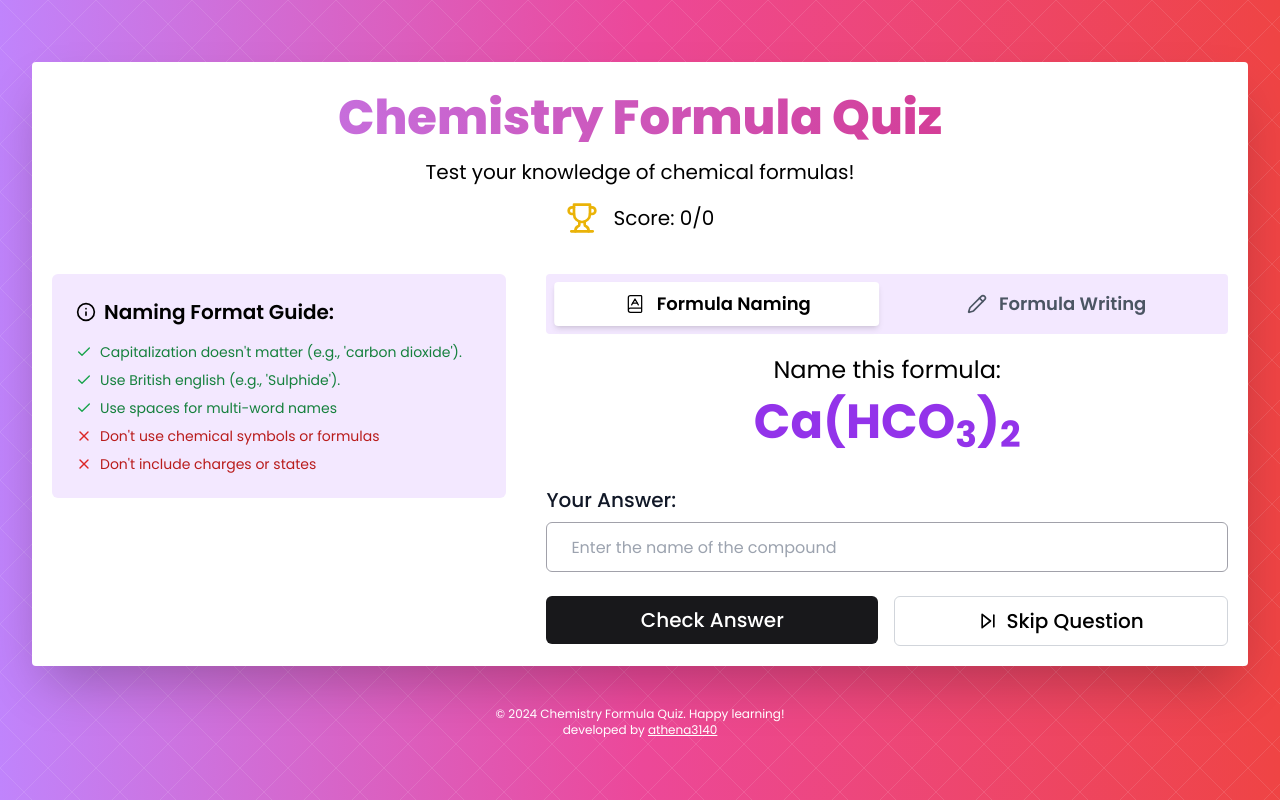
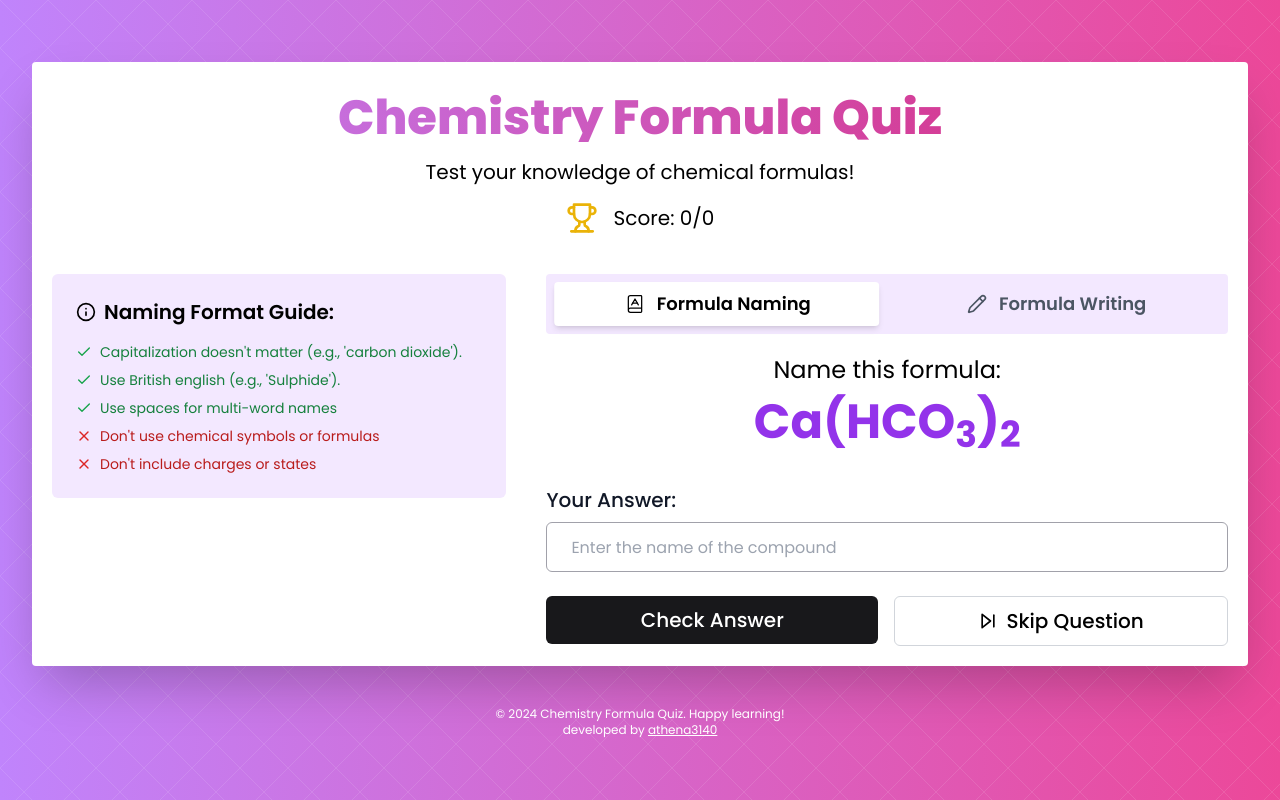
Before and after one commit to athena3140/name-that-formula, a Vue app: page / in a window 1280 px wide. Built offline with nearby package versions, Linux system fonts and the light colour scheme.

Commit message:
add dynamic layout

```diff
--- a/src/App.vue
+++ b/src/App.vue
@@ -1,135 +1,24 @@
 <template>
-	<div class="container w-full mx-auto lg:p-8 p-2 py-10 min-h-dvh flex items-center justify-center flex-col">
-		<div class="w-full shadow-2xl card bg-white rounded p-5">
-			<div class="text-center">
-				<h1
-					class="md:text-5xl text-4xl mt-3 font-extrabold leading-normal text-transparent bg-clip-text bg-gradient-to-r from-purple-400 to-pink-600">
-					Chemistry Formula Quiz
-				</h1>
-				<p class="md:text-xl text-sm md:my-4">Test your knowledge of chemical formulas!</p>
-				<div class="flex items-center justify-center space-x-4 md:text-xl text-base mt-2">
-					<TrophyIcon class="text-yellow-500 md:h-8 md:w-8 w-5 h-5" />
-					<span> Score: 0/0 </span>
-				</div>
-			</div>
-			<!-- <div class="flex mt-10 justify-end lg:gap-10 flex-wrap lg:flex-nowrap min-h-fit">
-				<div class="lg:w-2/5 w-full lg:mt-0 mt-5 relative flex flex-col justify-end">
-					<transition name="fade" class="lg:absolute static top-0 w-full lg:mt-0 mt-5">
-						<formatGuide
-							:key="store.state.currentMode"
-							:mode="store.state.currentMode"
-							:rules="store.state.currentMode == 'naming' ? namingRules : writingRules" />
-					</transition>
-					<alertView />
-				</div> -->
-			<div class="flex mt-10 justify-end lg:gap-10 flex-wrap lg:flex-nowrap min-h-fit">
-				<div class="lg:w-2/5 w-full lg:mt-0 mt-5 relative flex flex-col">
-					<div class="xl:min-h-60 xl:mb-10 lg:min-h-[292px] lg:mb-10 relative">
-						<transition name="fade" class="lg:absolute static top-0 w-full lg:mt-0 mt-5">
-							<formatGuide
-								:key="store.state.currentMode"
-								:mode="store.state.currentMode"
-								:rules="store.state.currentMode == 'naming' ? namingRules : writingRules" />
-						</transition>
-					</div>
-					<alertView />
-				</div>
-
-				<div class="lg:w-3/5 w-full order-first lg:order-2 h-fit">
-					<div
-						:style="pesudoStyles"
-						class="w-full mx-auto rounded bg-purple-100 p-2 flex justify-center tablist items-center gap-3 relative">
-						<div class="tab" :class="{ active: currentMode == 'naming' }" @click="changeMode('naming')">
-							<BookA class="sm:block hidden w-5 h-5" :stroke-width="1.5" />
-							Formula Naming
-						</div>
-						<div class="tab" :class="{ active: currentMode == 'writing' }" @click="changeMode('writing')">
-							<PencilIcon class="sm:block hidden h-5 w-5" />
-							Formula Writing
-						</div>
-					</div>
-					<router-view v-slot="{ Component }">
-						<transition name="fade" mode="out-in">
-							<component :is="Component" />
-						</transition>
-					</router-view>
-				</div>
-			</div>
-		</div>
-		<footer class="mt-10 text-center text-white text-xs">
-			<div>© {{ new Date().getFullYear() }} Chemistry Formula Quiz. Happy learning!</div>
-			<div>developed by <a href="https://github.com/athena3140" class="underline hover:no-underline">athena3140</a></div>
-		</footer>
+	<div>
+		<component v-if="layout" :is="layout">
+			<router-view />
+		</component>
+		<router-view v-else />
 	</div>
 </template>
 
 <script setup>
-import { computed, onMounted, ref } from "vue";
-import { useRouter } from "vue-router";
-import { useStore } from "vuex";
-import { TrophyIcon, PencilIcon, BookA } from "lucide-vue-next";
-import formatGuide from "./components/formatGuide.vue";
-import alertView from "./components/alertView.vue";
+import { computed } from "vue";
+import { useRoute } from "vue-router";
+import DefaultLayout from "./layouts/DefaultLayout.vue";
 
-const store = useStore();
-const router = useRouter();
-const isFirstTime = ref(true);
-const currentMode = computed(() => store.state.currentMode);
-onMounted(() => {
-	setTimeout(() => {
-		isFirstTime.value = false;
-	}, 150);
-});
+const route = useRoute();
 
-const namingRules = [
-	{ correct: true, text: "Capitalization doesn't matter (e.g., 'carbon dioxide')." },
-	{ correct: true, text: "Use British english (e.g., 'Sulphide')." },
-	{ correct: true, text: "Use spaces for multi-word names" },
-	{ correct: false, text: "Don't use chemical symbols or formulas" },
-	{ correct: false, text: "Don't include charges or states" },
-];
-
-const writingRules = [
-	{ correct: true, text: "Use correct element symbols (e.g., 'H' for Hydrogen)" },
-	{ correct: true, text: "Use numbers for subscripts (e.g., 'H2O' not 'H₂O')" },
-	{ correct: true, text: "Capitalize correctly (e.g., 'CO2' not 'Co2')" },
-	{ correct: false, text: "Don't use spelled-out element names" },
-	{ correct: false, text: "Don't include charges or states" },
-];
-
-const changeMode = (newMode) => {
-	currentMode.value !== newMode ? store.commit("changeMode", newMode) : null;
-	newMode == "writing" ? router.push("/writing") : router.push("/");
-};
-
-const pesudoStyles = computed(() => {
-	return {
-		"--translate-X": currentMode.value == "naming" ? "calc(-100% - 1rem)" : "0%",
-		"--transition": isFirstTime.value ? "0" : "150ms",
-	};
+const layout = computed(() => {
+	if (route.meta.layout === "default") {
+		return DefaultLayout;
+	} else {
+		return null;
+	}
 });
 </script>
-
-<style scoped>
-.tablist::before {
-	content: "";
-	z-index: 10;
-	width: calc(50% - 1rem);
-	height: calc(100% - 1rem);
-	transform: translate(var(--translate-X), -50%);
-	transition-property: all;
-	transition-timing-function: cubic-bezier(0.4, 0, 0.2, 1);
-	transition-duration: var(--transition);
-	@apply rounded bg-white absolute right-2 top-1/2 shadow-md;
-}
-
-.fade-enter-active,
-.fade-leave-active {
-	transition: all 0.15s ease;
-}
-
-.fade-enter-from,
-.fade-leave-to {
-	opacity: 0;
-}
-</style>
--- /dev/null
+++ b/src/layouts/DefaultLayout.vue
@@ -0,0 +1,136 @@
+<template>
+	<div class="container w-full mx-auto lg:p-8 p-2 py-10 min-h-dvh flex items-center justify-center flex-col">
+		<div class="w-full shadow-2xl bg-white rounded p-5">
+			<div class="text-center">
+				<h1 class="heading md:text-5xl text-4xl mt-3 font-extrabold leading-normal">Chemistry Formula Quiz</h1>
+				<p class="md:text-xl text-sm md:my-4">Test your knowledge of chemical formulas!</p>
+				<div class="flex items-center justify-center space-x-4 md:text-xl text-base mt-2">
+					<TrophyIcon class="text-yellow-500 md:h-8 md:w-8 w-5 h-5" />
+					<span> Score: 0/0 </span>
+				</div>
+			</div>
+			<div class="flex mt-10 justify-end lg:gap-10 flex-wrap lg:flex-nowrap min-h-fit">
+				<div class="lg:w-2/5 w-full lg:mt-0 mt-5 relative flex flex-col">
+					<div class="xl:min-h-60 xl:mb-10 lg:min-h-[292px] lg:mb-10 relative">
+						<transition name="fade" class="lg:absolute static top-0 w-full lg:mt-0 mt-5">
+							<formatGuide
+								:key="store.state.currentMode"
+								:mode="store.state.currentMode"
+								:rules="store.state.currentMode == 'naming' ? namingRules : writingRules" />
+						</transition>
+					</div>
+					<alertView />
+				</div>
+
+				<div class="lg:w-3/5 w-full order-first lg:order-2 h-fit">
+					<div
+						:style="pesudoStyles"
+						class="w-full mx-auto rounded bg-purple-100 p-2 flex justify-center tablist items-center gap-3 relative">
+						<div class="tab" :class="{ active: currentMode == 'naming' }" @click="changeMode('naming')">
+							<BookA class="sm:block hidden w-5 h-5" :stroke-width="1.5" />
+							Formula Naming
+						</div>
+						<div class="tab" :class="{ active: currentMode == 'writing' }" @click="changeMode('writing')">
+							<PencilIcon class="sm:block hidden h-5 w-5" />
+							Formula Writing
+						</div>
+					</div>
+					<router-view v-slot="{ Component }">
+						<transition name="fade" mode="out-in">
+							<component :is="Component" />
+						</transition>
+					</router-view>
+				</div>
+			</div>
+		</div>
+		<footer class="mt-10 text-center text-white text-xs">
+			<div>© {{ new Date().getFullYear() }} Chemistry Formula Quiz. Happy learning!</div>
+			<div>developed by <a href="https://github.com/athena3140" class="underline hover:no-underline">athena3140</a></div>
+		</footer>
+	</div>
+</template>
+
+<script setup>
+import { computed, onMounted, ref } from "vue";
+import { useRouter } from "vue-router";
+import { useStore } from "vuex";
+import { TrophyIcon, PencilIcon, BookA } from "lucide-vue-next";
+import formatGuide from "../components/formatGuide.vue";
+import alertView from "../components/alertView.vue";
+
+const store = useStore();
+const router = useRouter();
+const isFirstTime = ref(true);
+const currentMode = computed(() => store.state.currentMode);
+onMounted(() => {
+	setTimeout(() => {
+		isFirstTime.value = false;
+	}, 150);
+});
+
+const namingRules = [
+	{ correct: true, text: "Capitalization doesn't matter (e.g., 'carbon dioxide')." },
+	{ correct: true, text: "Use British english (e.g., 'Sulphide')." },
+	{ correct: true, text: "Use spaces for multi-word names" },
+	{ correct: false, text: "Don't use chemical symbols or formulas" },
+	{ correct: false, text: "Don't include charges or states" },
+];
+
+const writingRules = [
+	{ correct: true, text: "Use correct element symbols (e.g., 'H' for Hydrogen)" },
+	{ correct: true, text: "Use numbers for subscripts (e.g., 'H2O' not 'H₂O')" },
+	{ correct: true, text: "Capitalize correctly (e.g., 'CO2' not 'Co2')" },
+	{ correct: false, text: "Don't use spelled-out element names" },
+	{ correct: false, text: "Don't include charges or states" },
+];
+
+const changeMode = (newMode) => {
+	currentMode.value !== newMode ? store.commit("changeMode", newMode) : null;
+	newMode == "writing" ? router.push("/writing") : router.push("/");
+};
+
+const pesudoStyles = computed(() => {
+	return {
+		"--translate-X": currentMode.value == "naming" ? "calc(-100% - 1rem)" : "0%",
+		"--transition": isFirstTime.value ? "0" : "150ms",
+	};
+});
+</script>
+
+<style scoped>
+footer {
+	animation: scroll linear;
+	animation-timeline: view();
+	animation-range: 0 30px;
+	animation-fill-mode: forwards;
+	opacity: 0;
+}
+
+@keyframes scroll {
+	100% {
+		opacity: 1;
+	}
+}
+
+.tablist::before {
+	content: "";
+	z-index: 10;
+	width: calc(50% - 1rem);
+	height: calc(100% - 1rem);
+	transform: translate(var(--translate-X), -50%);
+	transition-property: all;
+	transition-timing-function: cubic-bezier(0.4, 0, 0.2, 1);
+	transition-duration: var(--transition);
+	@apply rounded bg-white absolute right-2 top-1/2 shadow-md;
+}
+
+.fade-enter-active,
+.fade-leave-active {
+	transition: all 0.15s ease;
+}
+
+.fade-enter-from,
+.fade-leave-to {
+	opacity: 0;
+}
+</style>
--- a/src/main.css
+++ b/src/main.css
@@ -3,7 +3,7 @@
 
 ::-webkit-scrollbar {
 	width: 5px;
-	background: #ef4444;
+	background: #eb489a;
 }
 
 ::-webkit-scrollbar-thumb {
@@ -13,6 +13,7 @@
 
 body {
 	font-family: "Poppins", sans-serif;
+	background-size: 200vw 200vw;
 	@apply bg-gradient-to-r from-purple-400 via-pink-500 to-red-500;
 }
 
@@ -29,6 +30,10 @@ body::after {
 		linear-gradient(-45deg, transparent 49%, var(--bg) 49% 51%, transparent 51%);
 	background-size: 3em 3em;
 	background-color: transparent;
+}
+
+.heading {
+	@apply text-transparent bg-clip-text bg-gradient-to-r from-purple-400 to-pink-600;
 }
 
 .title {
--- a/src/router/index.ts
+++ b/src/router/index.ts
@@ -5,15 +5,19 @@ const routes: Array<RouteRecordRaw> = [
 		path: "/",
 		name: "naming",
 		component: () => import("../views/FormulaNaming.vue"),
+		meta: { layout: "default" },
 	},
 	{
 		path: "/writing",
 		name: "writing",
 		component: () => import("../views/FormulaWriting.vue"),
+		meta: { layout: "default" },
 	},
 	{
 		path: "/:pathMatch(.*)*",
-		redirect: "/",
+		name: "notFound",
+		component: () => import("../views/notFound.vue"),
+		meta: { layout: null },
 	},
 ];
 
--- a/src/views/FormulaWriting.vue
+++ b/src/views/FormulaWriting.vue
@@ -49,7 +49,7 @@ const checkAnswer = () => {
 		store.commit("changeAlertStatus", {
 			isData: true,
 			isCorrect: false,
-			message: "Please enter the name of the compound.",
+			message: "Please enter the formula of the compound.",
 		});
 		return;
 	}
--- /dev/null
+++ b/src/views/notFound.vue
@@ -0,0 +1,9 @@
+<template>
+	<div class="relative h-svh w-full">
+		<div
+			class="flex w-full absolute top-1/2 left-1/2 transform -translate-x-1/2 -translate-y-1/2 justify-center items-center">
+			<div class="pr-4 text-xl text-white border-r border-white tracking-wider">404</div>
+			<div class="ml-4 text-xl text-white tracking-wider">COMPOUND NOT FOUND</div>
+		</div>
+	</div>
+</template>
```
